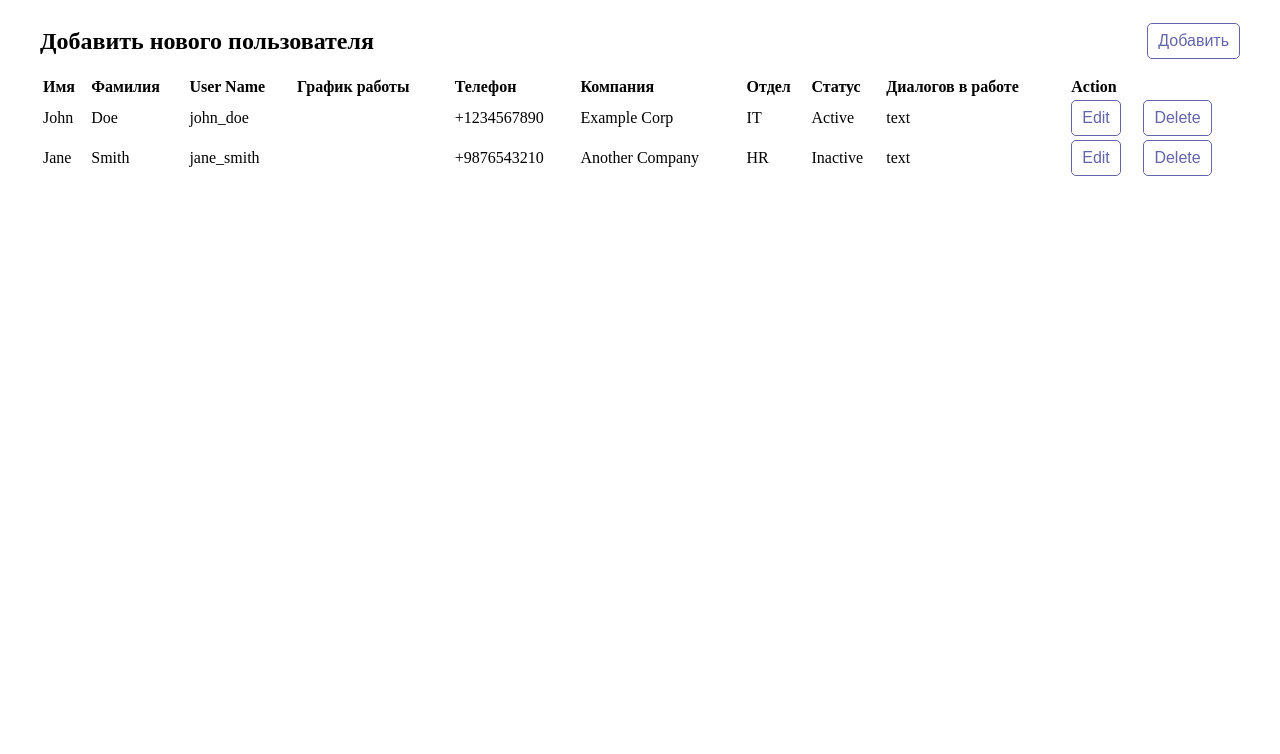
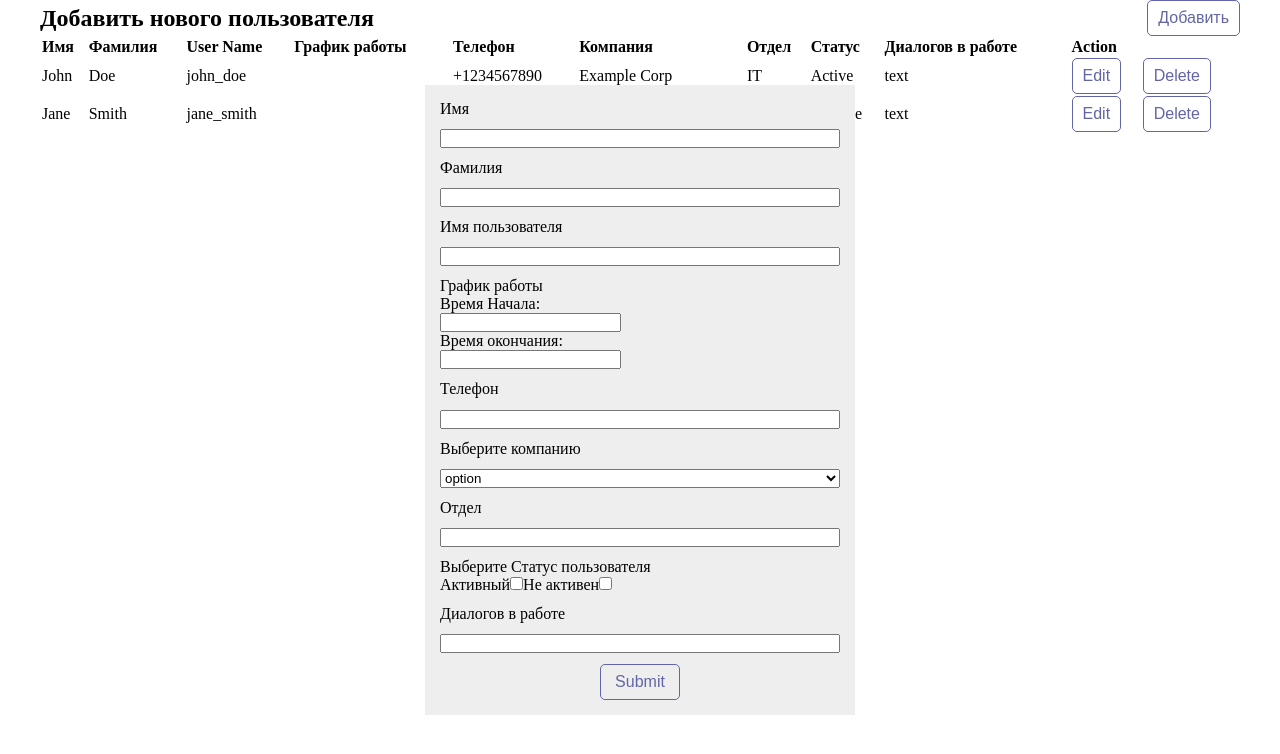
Before and after one commit to username-shakha/table, a React (Vite) app: page / in a window 1280 px wide. Both pictures are taken after a click on the button "Добавить". Shown: the top 754 px of the page. Built offline with nearby package versions, Linux system fonts and the light colour scheme.

Commit message:
create form

```diff
--- a/src/App.tsx
+++ b/src/App.tsx
@@ -1,19 +1,27 @@
+import { useState } from 'react'
 import CustomTable from './components/CustomTable/CustomTable'
 import CustomButton from './components/CustomButton/CustomButton'
 import { heads } from './components/CustomTable/constants'
 import './App.css'
+import { AddUser } from './components/AddUser'
+// import { Form } from './components/Form'
 
 export default function App() {
+  const [toggle, setToggle] = useState<boolean>(false)
   return (
     <div style={{ width: '1200px', margin: '0 auto' }}>
       <div
         style={{ display: 'flex', justifyContent: 'space-between', alignItems: 'center' }}
       >
         <h2>Добавить нового пользователя</h2>
-        <CustomButton variant="outline">Добавить</CustomButton>
+        <CustomButton variant="outline" onClick={() => setToggle((prev) => !prev)}>
+          Добавить
+        </CustomButton>
       </div>
 
       <CustomTable heads={heads} />
+      {toggle && <AddUser />}
+      {/* <Form /> */}
     </div>
   )
 }
--- /dev/null
+++ b/src/components/AddUser.tsx
@@ -0,0 +1,47 @@
+import CustomButton from './CustomButton/CustomButton'
+
+export function AddUser() {
+  return (
+    <form className="add">
+      <label htmlFor="">Имя</label>
+      <input type="text" />
+      <label htmlFor="">Фамилия</label>
+      <input type="text" />
+      <label htmlFor="">Имя пользователя</label>
+      <input type="text" />
+      <div>
+        <p>График работы</p>
+
+        <label htmlFor="">Время Начала:</label>
+        <br />
+        <input type="text" />
+        <br />
+        <label htmlFor="">Время окончания:</label>
+        <br />
+        <input type="text" />
+      </div>
+      <label htmlFor="">Телефон</label>
+      <input type="text" />
+      <label htmlFor="">Выберите компанию</label>
+      <select name="" id="">
+        <option value="">option</option>
+      </select>
+      <label htmlFor="">Отдел</label>
+      <input type="text" />
+      <div>
+        <p>Выберите Статус пользователя</p>
+        <label htmlFor="">Активный</label>
+        <input type="checkbox" />
+        <label htmlFor="">Не активен</label>
+        <input type="checkbox" />
+      </div>
+      <p>Диалогов в работе</p>
+      <input type="text" />
+      <div style={{ textAlign: 'center' }}>
+        <CustomButton style={{ width: '80px' }} type="button" variant="outline">
+          Submit
+        </CustomButton>
+      </div>
+    </form>
+  )
+}
--- a/src/components/CustomTable/CustomTable.tsx
+++ b/src/components/CustomTable/CustomTable.tsx
@@ -1,5 +1,6 @@
 // import { useEffect } from 'react'
 // import useFetchData from '../../hooks/useGet'
+
 import { useDispatch, useSelector } from 'react-redux'
 import { RootState } from '../../redux/store'
 import { deleteUser } from '../../redux/actionCreators'
--- /dev/null
+++ b/src/components/Form.tsx
@@ -0,0 +1,71 @@
+import { FormEvent, useState } from 'react'
+
+export function Form() {
+  const [name, setName] = useState('')
+  const [surname, setSurname] = useState('')
+  const [username, setUsername] = useState('')
+  const [startDate, setStartDate] = useState('')
+  const [endDate, setEndDate] = useState('')
+  const [phone, setPhone] = useState('')
+  //const [company, setCompany] = useState('')
+  //const [status, setStatus] = useState('')
+
+  const handleSubmit = (e: FormEvent<HTMLFormElement>) => {
+    e.preventDefault()
+    // Handle form submission here
+  }
+
+  return (
+    <form onSubmit={(e) => handleSubmit(e)} className="add">
+      <label htmlFor="name">Имя</label>
+      <input
+        type="text"
+        id="name"
+        value={name}
+        onChange={(e) => setName(e.target.value)}
+      />
+
+      <label htmlFor="surname">Фамилия</label>
+      <input
+        type="text"
+        id="surname"
+        value={surname}
+        onChange={(e) => setSurname(e.target.value)}
+      />
+
+      <label htmlFor="username">Имя пользователя</label>
+      <input
+        type="text"
+        id="username"
+        value={username}
+        onChange={(e) => setUsername(e.target.value)}
+      />
+
+      <label htmlFor="startDate">Start Date:</label>
+      <input
+        type="text"
+        id="startDate"
+        value={startDate}
+        onChange={(e) => setStartDate(e.target.value)}
+      />
+
+      <label htmlFor="endDate">End Date:</label>
+      <input
+        type="text"
+        id="endDate"
+        value={endDate}
+        onChange={(e) => setEndDate(e.target.value)}
+      />
+
+      <label htmlFor="phone">Телефон</label>
+      <input
+        type="text"
+        id="phone"
+        value={phone}
+        onChange={(e) => setPhone(e.target.value)}
+      />
+
+      <button type="submit">Submit</button>
+    </form>
+  )
+}
--- a/src/index.css
+++ b/src/index.css
@@ -0,0 +1,27 @@
+* {
+  margin: 0;
+  padding: 0;
+}
+
+html,
+body,
+#root {
+  position: relative;
+  width: 100%;
+  min-height: 100%;
+}
+
+.add {
+  position: fixed;
+  z-index: 1;
+  top: 50%;
+  left: 50%;
+  transform: translate(-50%, -50%);
+  padding: 15px;
+  display: flex;
+  flex-direction: column;
+  justify-content: space-between;
+  width: 400px;
+  height: 600px;
+  background-color: #eee;
+}
```
